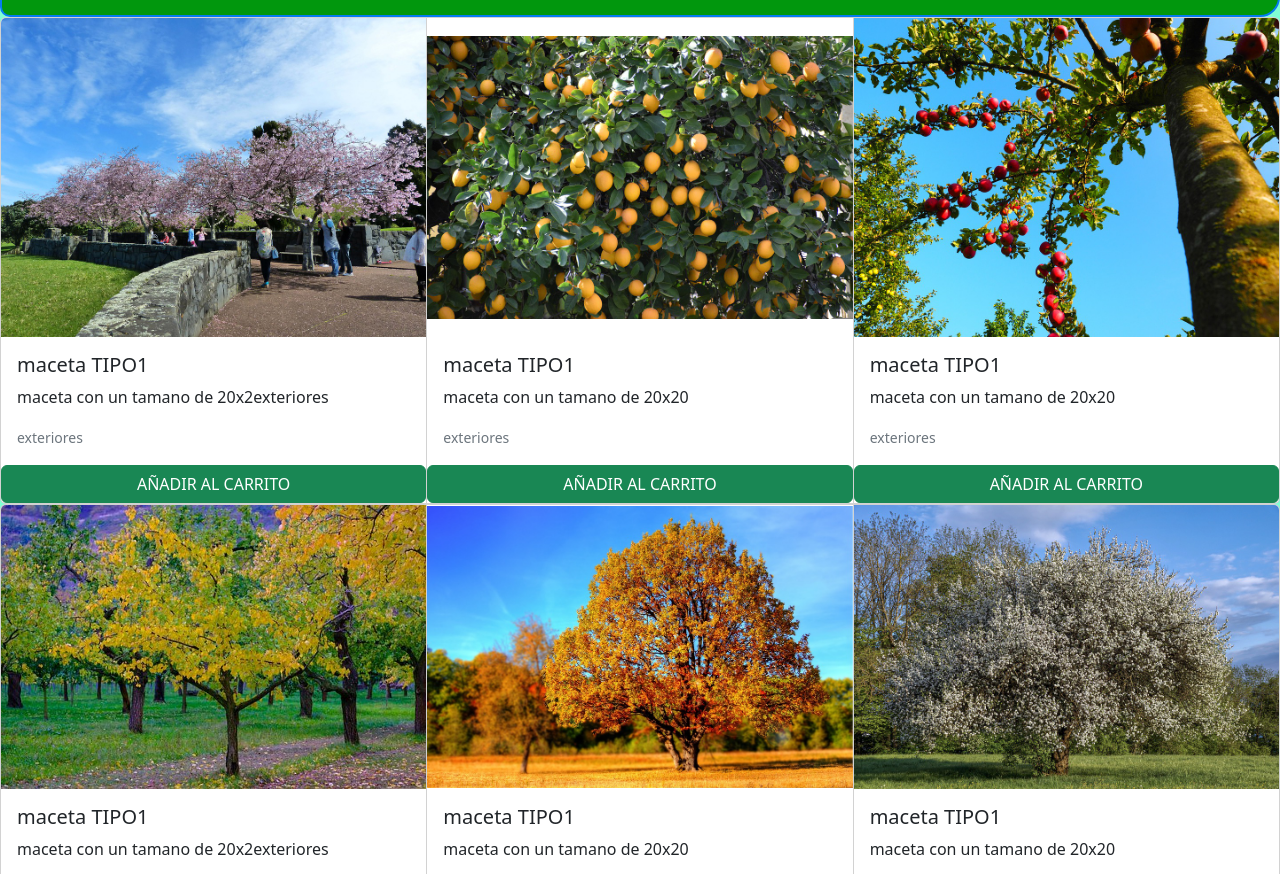
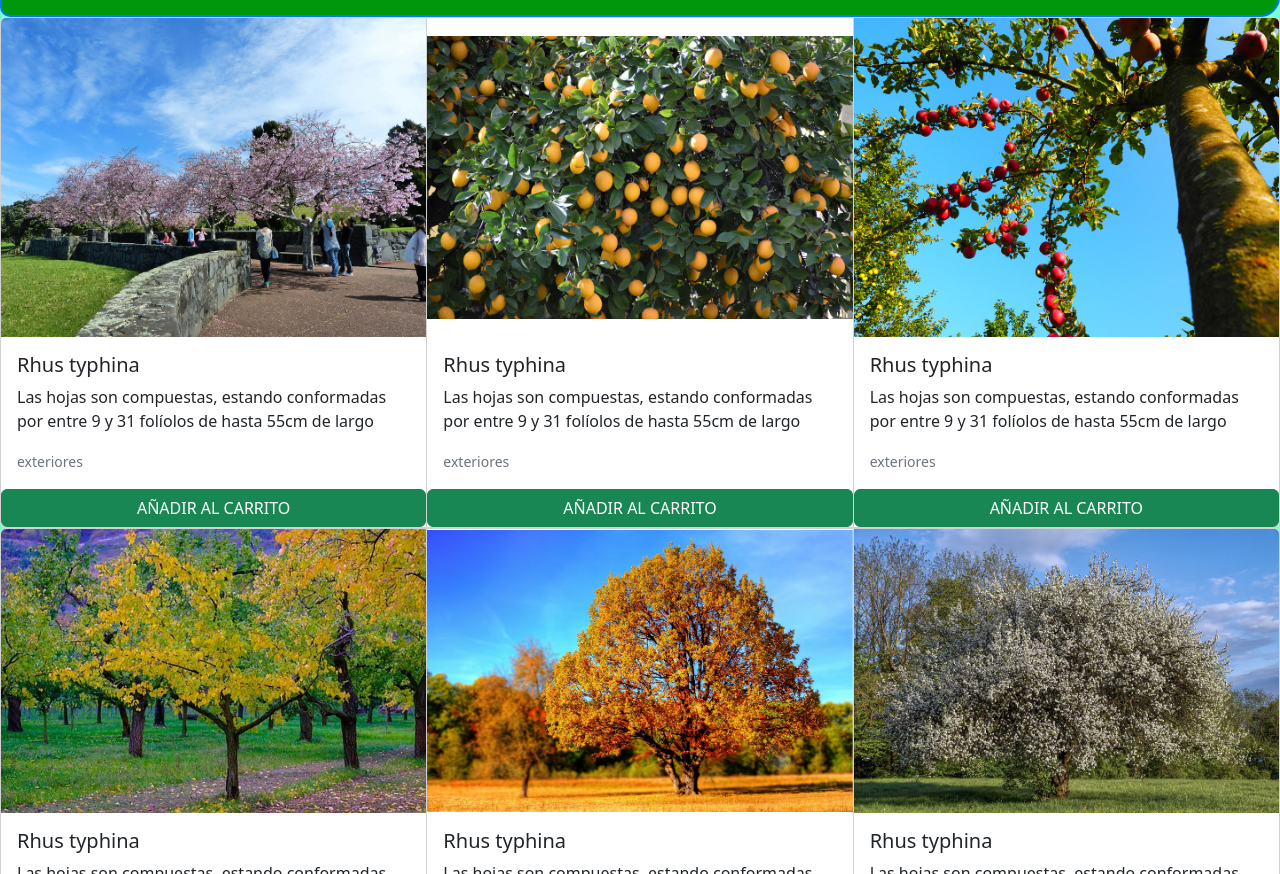
Before and after one commit to diegoeorellana/final, a website: page paginas/arboles.html in a window 1280 px wide. Shown: the part 66-940 px from the top of the page. Drawn offline with nearby package versions, Linux system fonts and the light colour scheme.

Commit message:
cambios6

```diff
--- a/paginas/arboles.html
+++ b/paginas/arboles.html
@@ -65,8 +65,8 @@
         <div class="card">
           <img src="../img/a1.jpg" class="card-img-top" alt="imagen de muestra...">
           <div class="card-body">
-            <h5 class="card-title">maceta TIPO1</h5>
-            <p class="card-text">maceta con un tamano de 20x2exteriores</p>
+            <h5 class="card-title">Rhus typhina</h5>
+            <p class="card-text">Las hojas son compuestas, estando conformadas por entre 9 y 31 folíolos de hasta 55cm de largo</p>
             <p class="card-text"><small class="text-muted">exteriores</small></p>
           </div>
                     <!-- Button trigger modal -->
@@ -96,8 +96,8 @@
         <div class="card">
           <img src="../img/a2.jpg" class="card-img-top" alt="imagen de muestra...">
           <div class="card-body">
-            <h5 class="card-title">maceta TIPO1</h5>
-            <p class="card-text">maceta con un tamano de 20x20</p>
+            <h5 class="card-title">Rhus typhina</h5>
+            <p class="card-text">Las hojas son compuestas, estando conformadas por entre 9 y 31 folíolos de hasta 55cm de largo</p>
             <p class="card-text"><small class="text-muted">exteriores</small></p>
           </div>
                     <!-- Button trigger modal -->
@@ -127,8 +127,8 @@
         <div class="card">
           <img src="../img/a3.jpg" class="card-img-top" alt="imagen de muestra...">
           <div class="card-body">
-            <h5 class="card-title">maceta TIPO1</h5>
-            <p class="card-text">maceta con un tamano de 20x20</p>
+            <h5 class="card-title">Rhus typhina</h5>
+            <p class="card-text">Las hojas son compuestas, estando conformadas por entre 9 y 31 folíolos de hasta 55cm de largo</p>
             <p class="card-text"><small class="text-muted">exteriores</small></p>
           </div>
                     <!-- Button trigger modal -->
@@ -160,8 +160,8 @@
         <div class="card">
           <img src="../img/a7.jpg" class="card-img-top" alt="imagen de muestra...">
           <div class="card-body">
-            <h5 class="card-title">maceta TIPO1</h5>
-            <p class="card-text">maceta con un tamano de 20x2exteriores</p>
+            <h5 class="card-title">Rhus typhina</h5>
+            <p class="card-text">Las hojas son compuestas, estando conformadas por entre 9 y 31 folíolos de hasta 55cm de largo</p>
             <p class="card-text"><small class="text-muted">exteriores</small></p>
           </div>
                     <!-- Button trigger modal -->
@@ -191,8 +191,8 @@
         <div class="card">
           <img src="../img/a5.jpg" class="card-img-top" alt="imagen de muestra...">
           <div class="card-body">
-            <h5 class="card-title">maceta TIPO1</h5>
-            <p class="card-text">maceta con un tamano de 20x20</p>
+            <h5 class="card-title">Rhus typhina</h5>
+            <p class="card-text">Las hojas son compuestas, estando conformadas por entre 9 y 31 folíolos de hasta 55cm de largo</p>
             <p class="card-text"><small class="text-muted">exteriores</small></p>
           </div>
                     <!-- Button trigger modal -->
@@ -222,8 +222,8 @@
         <div class="card">
           <img src="../img/a6.jpg" class="card-img-top" alt="imagen de muestra...">
           <div class="card-body">
-            <h5 class="card-title">maceta TIPO1</h5>
-            <p class="card-text">maceta con un tamano de 20x20</p>
+            <h5 class="card-title">Rhus typhina</h5>
+            <p class="card-text">Las hojas son compuestas, estando conformadas por entre 9 y 31 folíolos de hasta 55cm de largo</p>
             <p class="card-text"><small class="text-muted">exteriores</small></p>
           </div>
                     <!-- Button trigger modal -->
```
